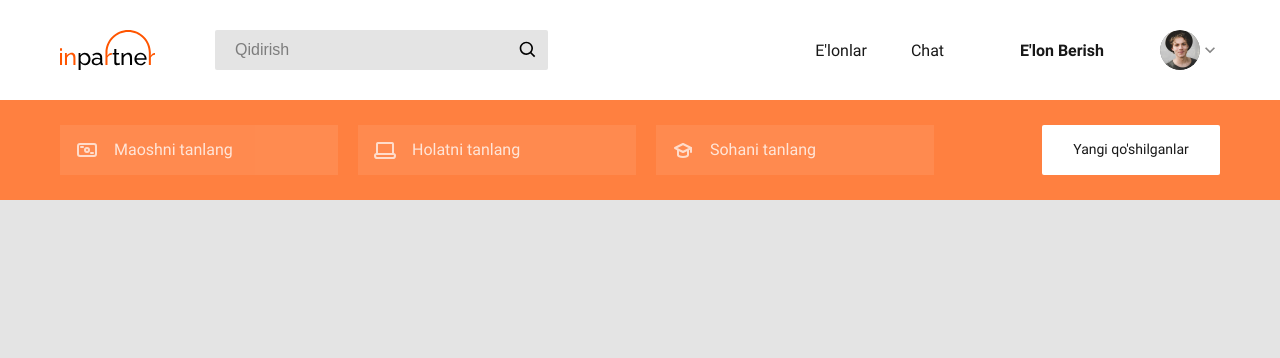
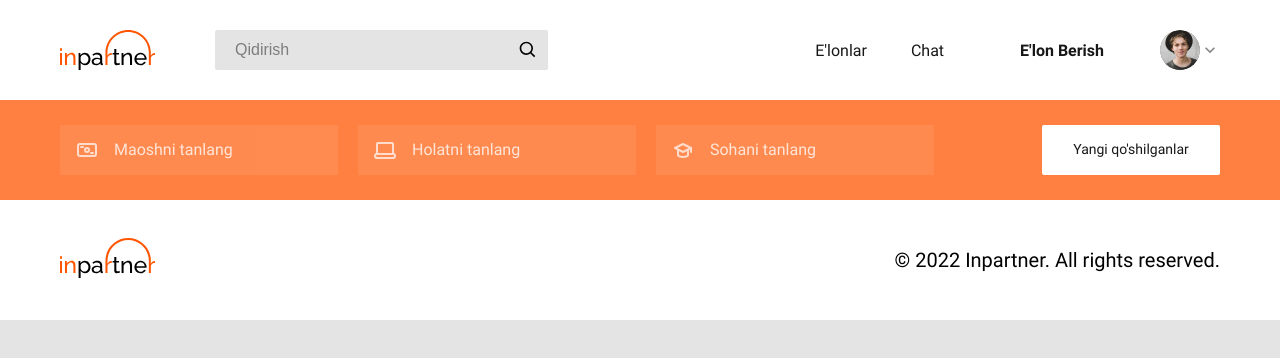
Before and after one commit to MZayniddin/Ish-bor, a React (Create React App) app: page / in a window 1280 px wide. Shown: the top 358 px of the page. Built offline with nearby package versions, Linux system fonts and the light colour scheme.

Commit message:
footer desktop finished

```diff
--- a/src/Pages/Home/Home.jsx
+++ b/src/Pages/Home/Home.jsx
@@ -1,4 +1,3 @@
-import React from 'react';
 import { Layout } from '../../components';
 import HeaderBottom from '../../components/Header-Bottom/Header-Bottom';
 
--- /dev/null
+++ b/src/components/Footer/Footer.jsx
@@ -0,0 +1,16 @@
+import { Link } from 'react-router-dom';
+import logo from '../../assets/images/logo.svg';
+import './Footer.scss';
+
+export default function Footer() {
+  return (
+    <div className='footer'>
+      <div className="container">
+        <Link to="/" className='footer-logo'>
+          <img src={logo} alt="inpartner" />
+        </Link>
+        <span>© 2022 Inpartner. All rights reserved.</span>
+      </div>
+    </div>
+  )
+}
--- /dev/null
+++ b/src/components/Footer/Footer.scss
@@ -0,0 +1,24 @@
+.footer {
+  width: 100%;
+  height: 120px;
+  background-color: var(--primary-light-color);
+
+  .container {
+    height: 100%;
+    display: flex;
+    align-items: center;
+    justify-content: space-between;
+
+    &>span {
+      font-size: 20px;
+      line-height: 110.8%;
+      color: var(--primary-black-color);
+    }
+  }
+
+  &-logo>img {
+    width: 95px;
+    height: 40px;
+    object-fit: cover;
+  }
+}
--- a/src/components/Layout/index.jsx
+++ b/src/components/Layout/index.jsx
@@ -1,11 +1,13 @@
-import React from 'react'
-import Header from '../Header/Header'
+import React from 'react';
+import Footer from '../Footer/Footer';
+import Header from '../Header/Header';
 
 export default function Layout({ children }) {
   return (
     <>
       <Header />
       <main>{children}</main>
+      <Footer />
     </>
   )
 }
--- a/src/index.css
+++ b/src/index.css
@@ -17,6 +17,7 @@ body {
   --primary-light-color: #FFFFFF;
   --primary-dark-black-color: #181818;
   --primary-orange-color: #FF8040;
+  --primary-black-color: #000000;
 }
 
 .container {
```
